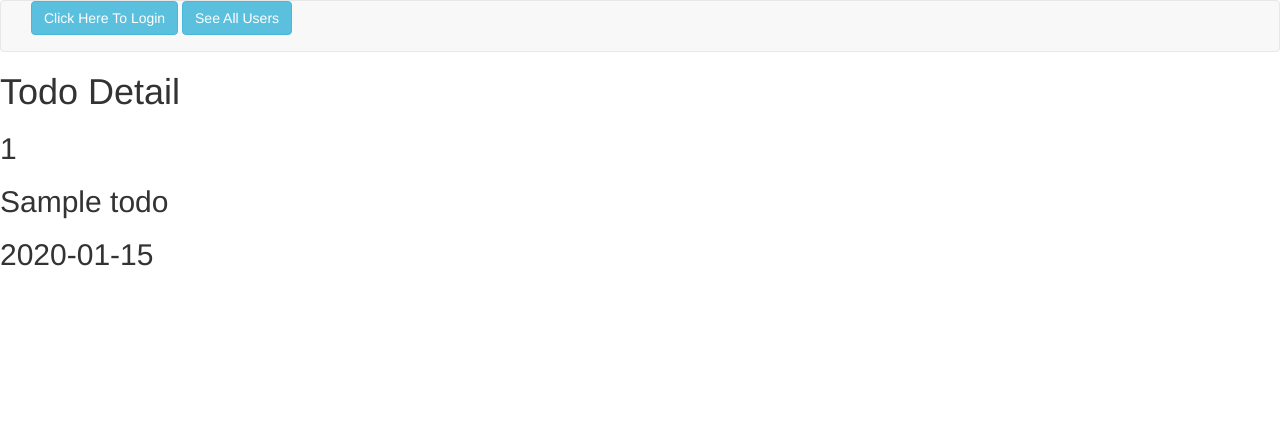
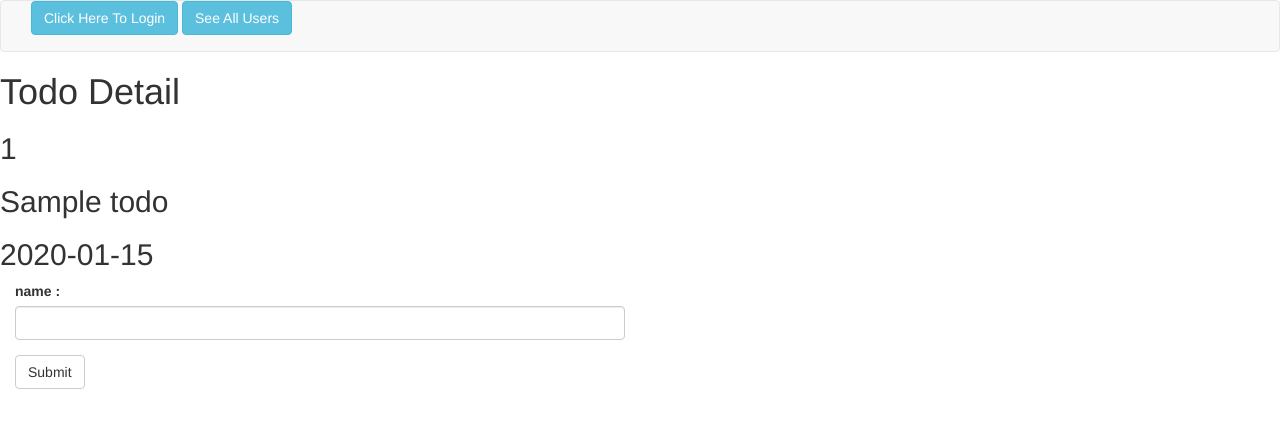
Before and after one commit to LittleTheFu/todo, a Flask app: page /todos/edit/1 in a window 1280 px wide. Shown: the top 428 px of the page. Run offline with Flask 2, Linux system fonts and the light colour scheme; tables that the repository leaves empty hold one stand-in row (values such as "Sample post"); some libraries are stand-ins or nearby versions.

Commit message:
you can edit your todo now

```diff
--- a/app/main/forms.py
+++ b/app/main/forms.py
@@ -4,3 +4,7 @@ from wtforms import StringField, TextAreaField, SubmitField
 class NameForm(FlaskForm):
     name = StringField('todo : ')
     submit = SubmitField('Submit')
+
+class TodoEditForm(FlaskForm):
+    name = StringField('name : ')
+    submit = SubmitField('Submit')
--- a/app/main/views.py
+++ b/app/main/views.py
@@ -1,7 +1,7 @@
 from flask import render_template, redirect, url_for
 from . import main
 from ..models import Todo, User
-from .forms import NameForm
+from .forms import NameForm, TodoEditForm
 from .. import db, mail
 from datetime import datetime
 from flask_login import current_user
@@ -47,10 +47,16 @@ def todo_detail(id):
     todo = Todo.query.get(int(id))
     return render_template('todo_detail.html', todo = todo)
 
-@main.route('/todos/edit/<id>')
+@main.route('/todos/edit/<id>', methods=['GET', 'POST'])
 def todo_edit(id):
+    form = TodoEditForm()
     todo = Todo.query.get(int(id))
-    return render_template('todo_edit.html', todo = todo)
+    if form.validate_on_submit():
+        todo.name = form.name.data
+        db.session.add(todo)
+        db.session.commit()
+        return redirect(url_for('main.todo_edit', id=id))
+    return render_template('todo_edit.html', todo = todo, form = form)
 
 @main.route('/todos/del/<id>')
 def delTodo(id):
--- a/app/templates/todo_edit.html
+++ b/app/templates/todo_edit.html
@@ -1,4 +1,6 @@
 {% extends "base.html" %}
+{% import "bootstrap/wtf.html" as wtf %}
+
 {% block title %}This is an example page{% endblock %}
 
 {% block page_body %}
@@ -6,4 +8,7 @@
   <h2>{{ todo.id }}</h2>
   <h2>{{ todo.name }}</h2>
   <h2>{{ todo.create_date }}</h2>
+  <div class="col-md-6">
+      {{ wtf.quick_form(form) }}
+  </div>
 {% endblock %}
```
